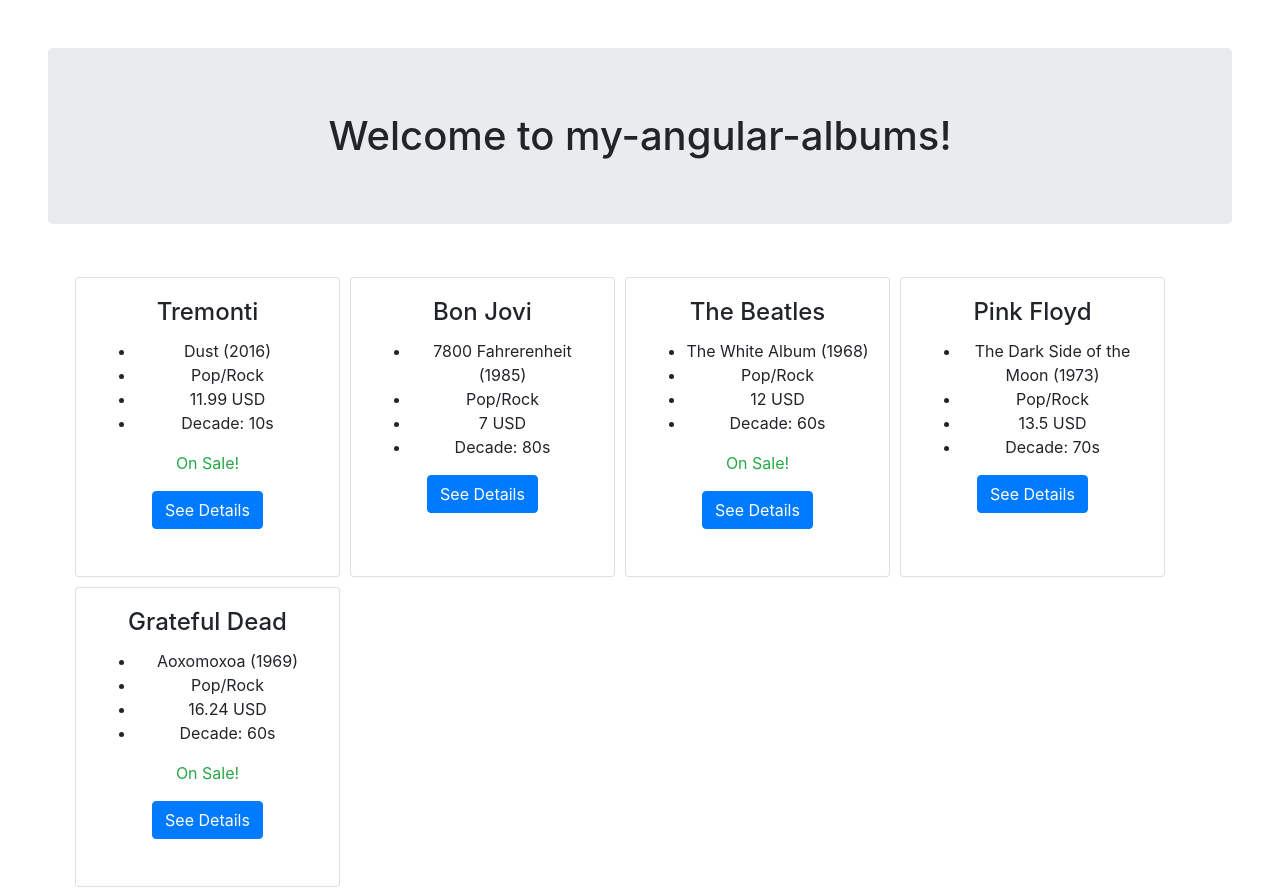
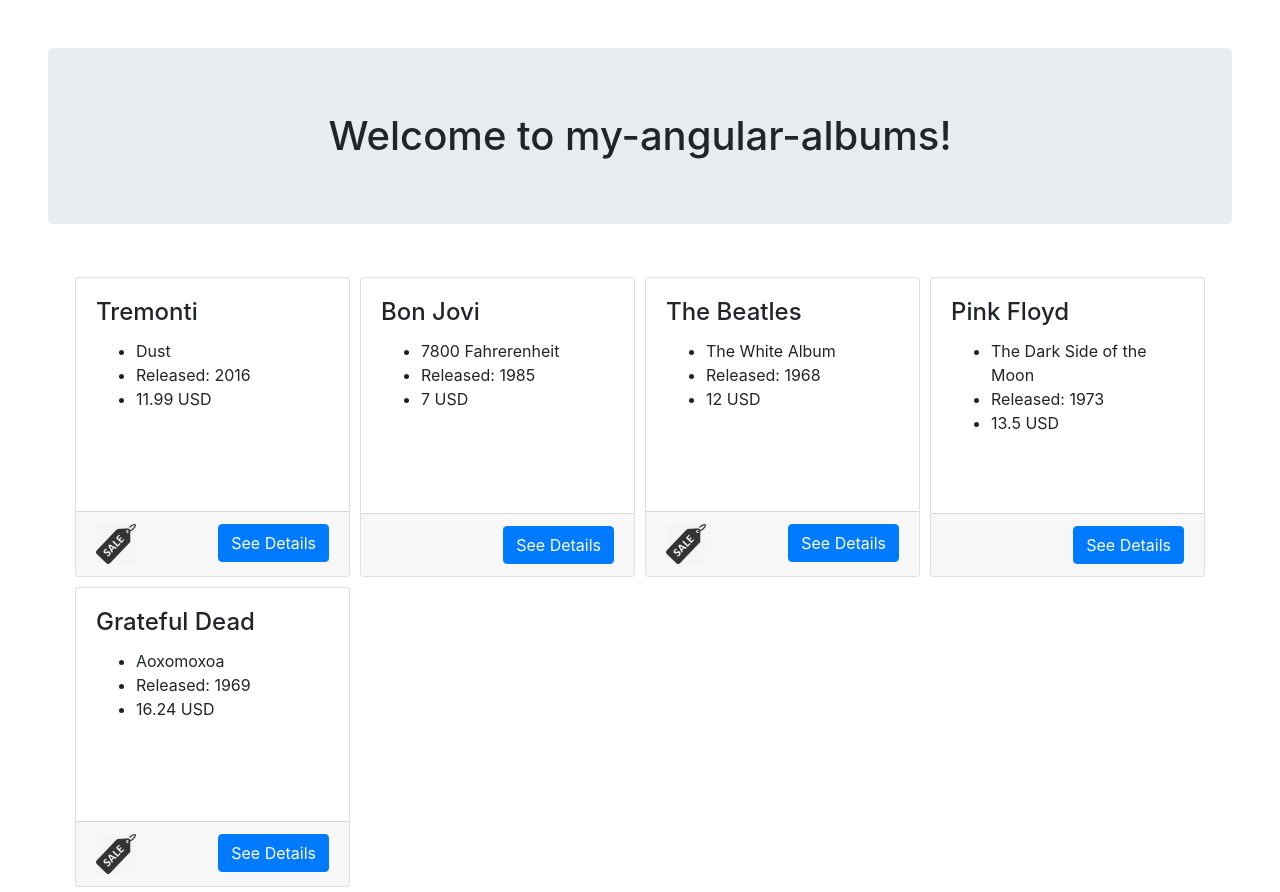
Before and after one commit to lc7729/angular100-albums, an Angular app: page / in a window 1280 px wide. Built offline with nearby package versions, Linux system fonts and the light colour scheme.

Commit message:
Add sale icon
Add sale icon and update html to display appropriately
Remove ngSwitch logic

```diff
--- a/src/app/albums/album-card/album-card.component.css
+++ b/src/app/albums/album-card/album-card.component.css
@@ -1,5 +1,5 @@
 .card {
-    width:265px;
+    width:275px;
     height:300px;
     margin: 5px;
 }
--- a/src/app/albums/album-card/album-card.component.html
+++ b/src/app/albums/album-card/album-card.component.html
@@ -1,25 +1,14 @@
 <div class="card">
-  <div class="card-body text-center">
+  <div class="card-body">
     <h4 class="card-title">{{ album.artist }}</h4>
     <ul>
-      <li>{{ album.album_name }} ({{ album.year }})</li>
-      <li>{{ album.genre }}</li>
+      <li>{{ album.album_name }}</li>
+      <li>Released: {{ album.year }}</li>
       <li>{{ album.price }} {{ album.currency }}</li>
-      <li>
-        Decade:
-        <span [ngSwitch]="album.year.toString().substr(2, 1)">
-          <span *ngSwitchCase="5">50s</span>
-          <span *ngSwitchCase="6">60s</span>
-          <span *ngSwitchCase="7">70s</span>
-          <span *ngSwitchCase="8">80s</span>
-          <span *ngSwitchCase="9">90s</span>
-          <span *ngSwitchCase="1">10s</span>
-          <span *ngSwitchCase="2">20s</span>
-          <span *ngSwitchDefault>No year</span>
-        </span>
-      </li>
     </ul>
-    <p class="text-success" *ngIf="album.on_sale">On Sale!</p>
-    <button class="btn btn-primary" (click)="showAlbum()">See Details</button>
+  </div>
+  <div class="card-footer">
+    <img *ngIf="album.on_sale" src="../../../assets/img/sale.png" style="width:40px;height:40px;" />
+    <button class="btn btn-primary float-right" (click)="showAlbum()">See Details</button>
   </div>
 </div>
```
Also changed, not shown: src/assets/img/sale.png (added).
